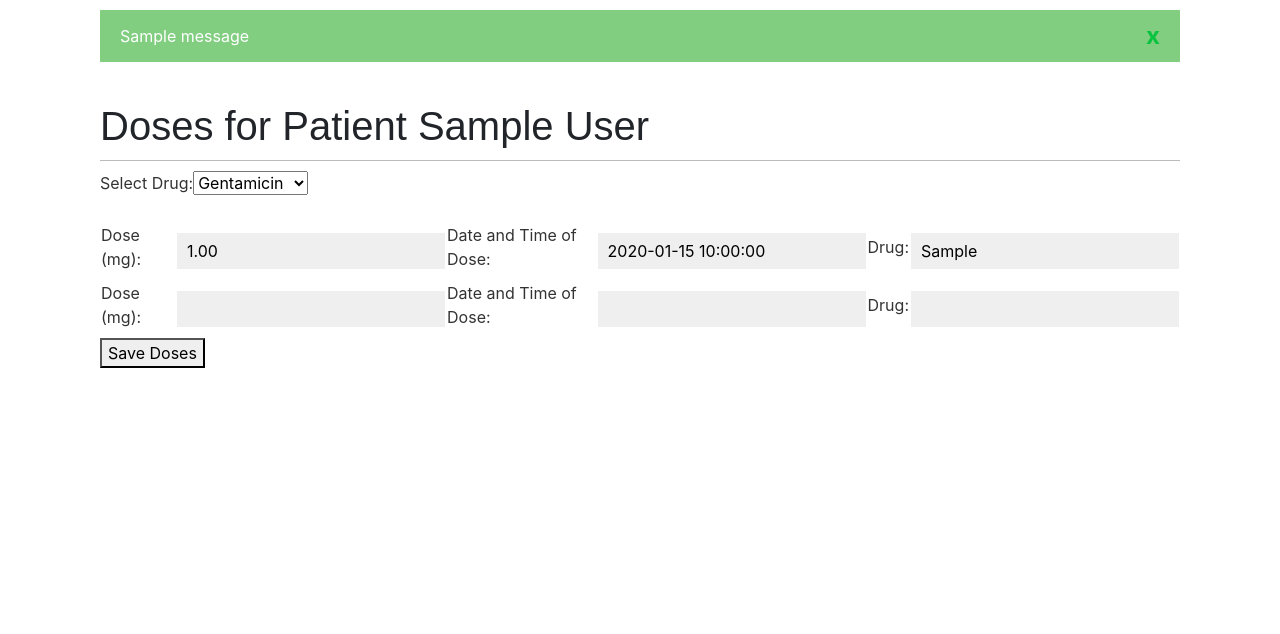
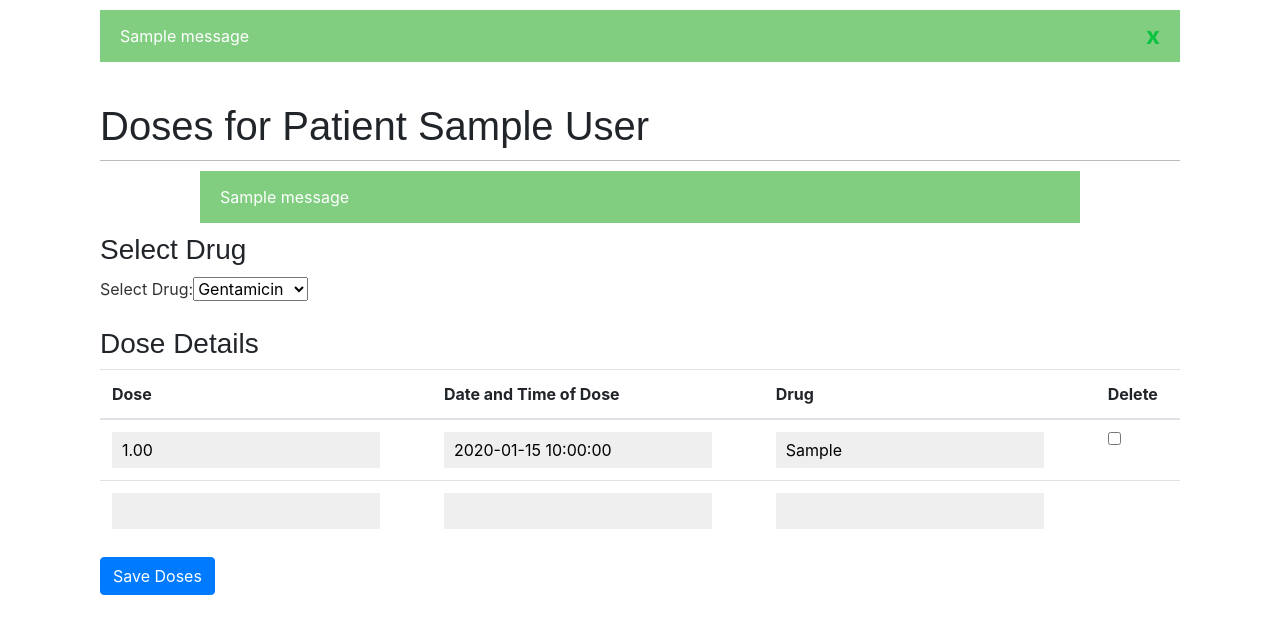
Before and after one commit to marshallapierce/pkinecticdrugdosing, a Django app: page /account/patient/1/doses/ in a window 1280 px wide. Shown: the part 54-688 px from the top of the page. Run offline with Django 5.2, Linux system fonts and the light colour scheme; a user stored in the database is signed in; tables that the repository leaves empty hold one stand-in row (values such as "Sample post"); one stand-in notice (Sample message) is shown; some libraries are stand-ins or nearby versions; some web fonts are replaced.

Commit message:
Upated Patient_does_view, forms for doseform, basedoseformset, doseforset, and patient_doses_form

```diff
--- a/account/forms.py
+++ b/account/forms.py
@@ -289,16 +289,22 @@ class DoseForm(forms.ModelForm):
         label='Date and Time of Dose'
     )
     # dose_id = forms.CharField( # remove all of this
-    #     widget=forms.TextInput(attrs={'placeholder': 'Auto-generated Dose ID', 'readonly': 'readonly'}),
+    #    # widget=forms.TextInput(attrs={'placeholder': 'Auto-generated Dose ID', 'readonly': 'readonly'}),
+    #     widget=forms.NumberInput(attrs={'readonly': 'readonly'}),
     #     label='Dose ID',
     #     required=False
     # )
-
+    dose_id = forms.IntegerField(
+        widget=forms.HiddenInput(),
+        required=False,  # Not required for new instances
+        #disabled=True    # Prevents modification
+    )
+    dose = forms.DecimalField(max_digits=6, decimal_places=2)
     class Meta:
         model = Dose
-        fields = ['dose', 'dosetime', 'drug']# take all all dose_id stuff
+        fields = ['dose_id', 'dose', 'dosetime', 'drug']# take all all dose_id stuff
+        #exclude = ['dose_id']  # Explicitly exclude dose_id
         labels = {
-            'dose_id': 'Dose ID',
             'dose': 'Dose (mg)',
             'dosetime': 'Date and Time of Dose',
             'drug': 'Drug',
@@ -306,17 +312,37 @@ class DoseForm(forms.ModelForm):
 
 
 
+# class BaseDoseFormSet(BaseModelFormSet):
+#     def clean(self):
+#         if any(self.errors):
+#             return
+
+#         for form in self.forms:
+#             # if not form.cleaned_data:
+#             #     continue  # Ignore empty forms
+#             # Add any additional validation logic here
+#             if not form.has_changed() or not form.cleaned_data:  # Skip unchanged or empty
+#                 continue
+#             if not form.cleaned_data.get('dose') or not form.cleaned_data.get('dosetime'):
+#                 raise forms.ValidationError("All fields must be filled out.")
+
 class BaseDoseFormSet(BaseModelFormSet):
     def clean(self):
-        if any(self.errors):
-            return
+        if any(self.errors):  # Check if any form has errors
+            return  # Skip further validation if there are errors
+        for form in self.forms:
+            # Only validate forms that have changed and are valid
+            if form.has_changed() and form.is_valid():
+                cleaned_data = form.cleaned_data
+                if not cleaned_data.get('dose') or not cleaned_data.get('dosetime'):
+                    raise forms.ValidationError("All fields must be filled out for new or changed doses.")
+            # Skip empty or unchanged forms silently
+#DoseFormSet = modelformset_factory(Dose, form=DoseForm, formset=BaseDoseFormSet, extra=1)
 
-        for form in self.forms:
-            if not form.cleaned_data:
-                continue  # Ignore empty forms
-            # Add any additional validation logic here
-            if not form.cleaned_data.get('dose') or not form.cleaned_data.get('dosetime'):
-                raise forms.ValidationError("All fields must be filled out.")
-
-#DoseFormSet = modelformset_factory(Dose, form=DoseForm, extra=1)
-DoseFormSet = modelformset_factory(Dose, form=DoseForm, formset=BaseDoseFormSet, extra=1)
+DoseFormSet = modelformset_factory(
+    Dose,
+    form=DoseForm,
+    formset=BaseDoseFormSet,
+    extra=1,
+    can_delete=True  # Allows deletion of existing instances
+)
--- a/account/templates/account/patient_doses_form.html
+++ b/account/templates/account/patient_doses_form.html
@@ -1,3 +1,4 @@
+
 {% extends "base.html" %}
 
 {% block extra_css %}
@@ -7,38 +8,73 @@
 {% endblock %}
 
 {% block extra_js %}
+
 {% bootstrap_javascript jquery='full' %}
 {{ form_media.js }}
 {% endblock %}
 
-
 {% block content %}
 <h1>Doses for Patient {{ patient.patient_name }}</h1>
+
+{% if messages %}
+  <ul class="messages">
+    {% for message in messages %}
+      <li{% if message.tags %} class="{{ message.tags }}"{% endif %}>{{ message }}</li>
+    {% endfor %}
+  </ul>
+{% endif %}
+
 <form method="post">
+  {% csrf_token %}
+  {% bootstrap_javascript jquery='full' %}  <!-- Load jQuery explicitly here -->
+  {{ formset.media }}  <!-- Use formset.media explicitly instead of form.media -->
 
+  <h3>Select Drug</h3>
+  {{ drug_selection_form.as_p }}
+  {% if drug_selection_form.errors %}
+    <div class="alert alert-danger">
+      {{ drug_selection_form.errors }}
+    </div>
+  {% endif %}
 
-  {% csrf_token %}
-  {{ form.media}}
-  {{ drug_selection_form.as_p }}
+  <h3>Dose Details</h3>
   {{ formset.management_form }}
+
+  <table class="table">
+    <thead>
+      <tr>
+        <th>{{ formset.forms.0.dose.label }}</th>
+        <th>{{ formset.forms.0.dosetime.label }}</th>
+        <!-- Optionally remove drug column if it's set programmatically -->
+        <th>{{ formset.forms.0.drug.label }}</th>
+        <th>Delete</th>
+      </tr>
+    </thead>
+    <tbody>
+      {% for form in formset %}
 
 
 
-  <table>
-    {% for form in formset %}
-      <tr>
-        <td>{{ form.dose.label_tag }}</td>
-        <td>{{ form.dose }}</td>
-        <td>{{ form.dosetime.label_tag }}</td>
-        <td>{{ form.dosetime }}</td>
-        <td>{{ form.drug.label_tag }}</td>
-        <td>{{ form.drug }}</td>
-      </tr>
-    {% endfor %}
+        <tr>
+
+          {% for hidden in form.hidden_fields %}
+            {{ hidden }}  <!-- Renders the HTML for each hidden field, e.g., dose_id -->
+          {% endfor %}
+          <td>{{ form.dose }} {{ form.dose.errors }}</td>
+          <td>{{ form.dosetime }} {{ form.dosetime.errors }}</td>
+          <!-- If drug is set programmatically, consider hiding this -->
+          <td>{{ form.drug }} {{ form.drug.errors }}</td>
+          <td>
+            {% if form.instance.pk %}  <!-- Only show delete for existing doses -->
+              {{ form.DELETE }}  <!-- Renders the delete checkbox -->
+            {% endif %}
+          </td>
+        </tr>
+      {% endfor %}
+    </tbody>
   </table>
-  <button type="submit">Save Doses</button>
+
+  <button type="submit" class="btn btn-primary">Save Doses</button>
 </form>
 
-
-
 {% endblock %}
--- a/account/views.py
+++ b/account/views.py
@@ -1043,9 +1043,10 @@ def patient_doses_view(request, patient_id):
 
     # return render(request, 'account/patient_doses_form.html', {'formset': formset, 'patient': patient})
     if request.method == 'POST':
+        print("Raw POST data:", request.POST)
         drug_selection_form = DrugForm(request.POST)
-        formset = DoseFormSet(request.POST, queryset=Dose.objects.filter(patient=patient))
-
+        formset = DoseFormSet(request.POST, queryset=Dose.objects.filter(patient=patient).order_by('dosetime'))
+        #formset = DoseFormSet(queryset=Dose.objects.filter(patient=patient).order_by('dosetime'))
         # if drug_selection_form.is_valid():
         #     selected_drug = drug_selection_form.cleaned_data['drug']
         #     for form in formset:
@@ -1072,18 +1073,35 @@ def patient_doses_view(request, patient_id):
             for dose in doses:
                 dose.patient = patient # adds foreign key to the dose
                 dose.save()
+            for obj in formset.deleted_objects:
+                obj.delete()
+            #formset.save_m2m()
             return redirect('patient_doses', patient_id=patient_id)  # Redirect to the same view
         else:
-            messages.error(request, "Dose formset is not valid line 1077.")
+            # messages.error(request, "Dose formset is not valid line 1077.")
+            # print("Dose formset errors:", formset.errors)
+            # for form in formset:
+            #     print("Form errors:", form.errors)
+            # messages.error(request, "Dose formset is not valid.")
+            # print("Dose formset errors:", formset.errors)
+            # print("Formset non-form errors:", formset.non_form_errors())  # Check formset-level errors
+            # for i, form in enumerate(formset):
+            #     print(f"Form {i} cleaned_data:", form.cleaned_data)
+            #     print(f"Form {i} errors:", form.errors.as_data())  # Detailed errors
+            messages.error(request, "Dose formset is not valid.")
             print("Dose formset errors:", formset.errors)
-            for form in formset:
-                print("Form errors:", form.errors)
+            print("Formset non-form errors:", formset.non_form_errors())
+            for i, form in enumerate(formset):
+                print(f"Form {i} is_valid:", form.is_valid())
+                print(f"Form {i} errors:", form.errors.as_data())
+                print(f"Form {i} cleaned_data:", getattr(form, 'cleaned_data', 'Not available'))
+                print(f"Form {i} changed_data:", form.changed_data)
 
     else:
         drug_selection_form = DrugForm(initial={'drug': selected_drug})
         #drug_selection_form = DrugForm()
-        formset = DoseFormSet(queryset=Dose.objects.filter(patient=patient))
-
+        #formset = DoseFormSet(queryset=Dose.objects.filter(patient=patient))
+        formset = DoseFormSet(queryset=Dose.objects.filter(patient=patient).order_by('dosetime'))
     context = {
         'formset': formset,
         'drug_selection_form': drug_selection_form,
```
Also changed, not shown: account/templates/account/patient_dosies_form_old.html (added, +44 -0 lines).
